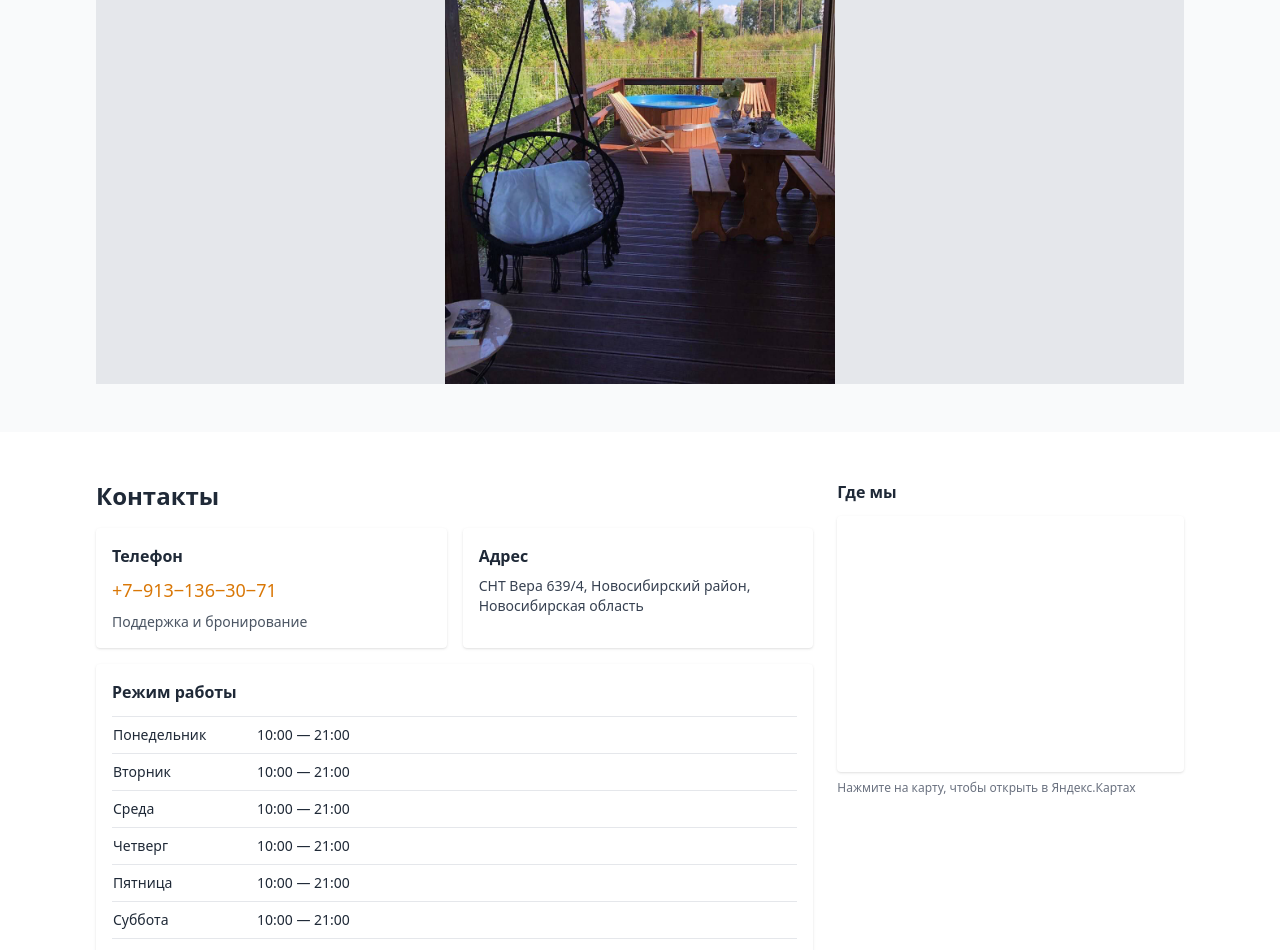
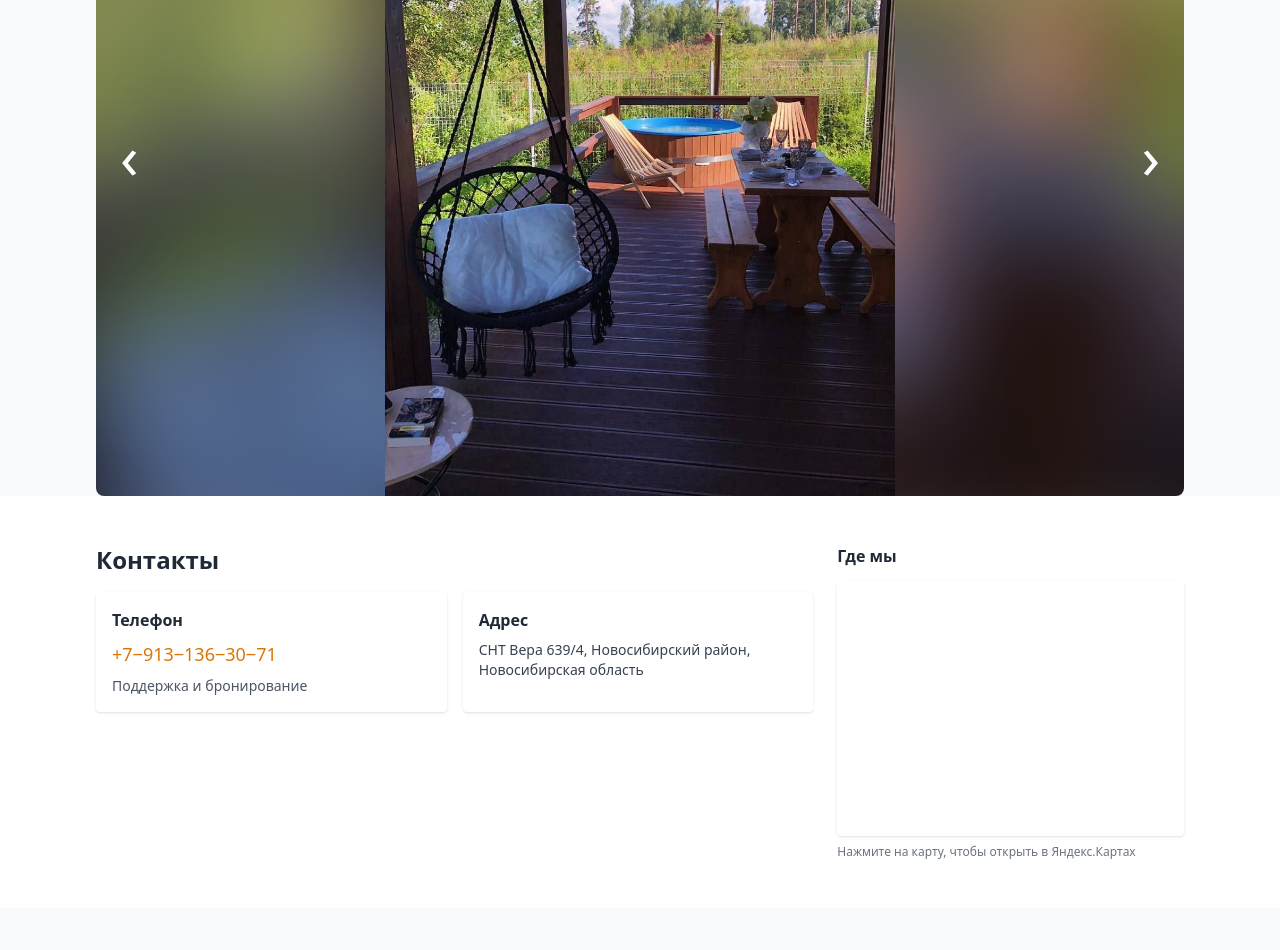
Before and after one commit to grigoryarbuzov/kedr-landing, a React (Vite) app: page / in a window 1280 px wide. Shown: the part 1040-1990 px from the top of the page. Built offline with nearby package versions, Linux system fonts and the light colour scheme.

Commit message:
фото блюр, удалил время работы, добавил стрелочки, поменял цену купели

```diff
--- a/src/App.jsx
+++ b/src/App.jsx
@@ -137,20 +137,6 @@ function Contacts({ phone, address, schedule }) {
               <h3 className="font-semibold">Адрес</h3>
               <p className="mt-2 text-sm text-gray-700">{address}</p>
             </div>
-
-            <div className="p-4 bg-white rounded shadow sm:col-span-2">
-              <h3 className="font-semibold">Режим работы</h3>
-              <table className="w-full mt-3 text-sm">
-                <tbody>
-                  {Object.entries(schedule).map(([day, hours]) => (
-                    <tr key={day} className="border-t">
-                      <td className="py-2 font-medium w-36">{day}</td>
-                      <td className="py-2">{hours}</td>
-                    </tr>
-                  ))}
-                </tbody>
-              </table>
-            </div>
           </div>
         </div>
 
@@ -244,7 +230,7 @@ export default function KedrLanding() {
     { title: "Аренда домика", desc: "Домик на 4 человека. Пятница, Суббота", price: "10000 ₽", unit: "день" },
     { title: "Аренда домика", desc: "Домик на 4 человека. Остальные дни", price: "8000 ₽", unit: "день" },
     { title: "Баня", desc: "В домике", price: "4000 ₽", unit: "дополнительная услуга" },
-    { title: "Купель", desc: "Открытая купель", price: "4000 ₽", unit: "дополнительная услуга" },
+    { title: "Купель", desc: "Открытая купель", price: "5000 ₽", unit: "дополнительная услуга" },
   ];
 
   const meta = {
--- a/src/gallery.jsx
+++ b/src/gallery.jsx
@@ -1,11 +1,11 @@
 // Gallery.jsx
-import React, { useState, useRef, useEffect } from "react";
+import React, { useRef, useEffect } from "react";
 import PropTypes from "prop-types";
 import { useKeenSlider } from "keen-slider/react";
 import "keen-slider/keen-slider.min.css";
 
 export default function Gallery({ images = [] }) {
-  const [sliderRef, slider] = useKeenSlider({
+  const [sliderRef, instanceRef] = useKeenSlider({
     loop: true,
     duration: 500,
   });
@@ -14,17 +14,16 @@ export default function Gallery({ images = [] }) {
   const autoplayDelay = 6000;
 
   useEffect(() => {
+    const slider = instanceRef.current;
     if (!slider) return;
-    function play() {
-      slider.next();
-    }
+    const play = () => slider.next();
     autoplayRef.current = setInterval(play, autoplayDelay);
     return () => clearInterval(autoplayRef.current);
-  }, [slider]);
+  }, [instanceRef, autoplayDelay]);
 
   if (!Array.isArray(images) || images.length === 0) {
     return (
-      <section id="gallery" className="py-12 bg-gray-50">
+      <section id="gallery" className="py-0 bg-gray-50">
         <div className="container mx-auto px-6 md:px-8">
           <h2 className="text-2xl font-semibold mb-6">Галерея базы "Кедр"</h2>
           <div className="rounded-lg shadow bg-gray-200 h-64 flex items-center justify-center">
@@ -36,23 +35,57 @@ export default function Gallery({ images = [] }) {
   }
 
   return (
-    <section id="gallery" className="py-12 bg-gray-50">
+    <section id="gallery" className="py-0 bg-gray-50">
       <div className="container mx-auto px-6 md:px-8">
         <h2 className="text-2xl font-semibold mb-6">Галерея базы "Кедр"</h2>
 
         <div className="relative">
-          <div ref={sliderRef} className="keen-slider">
+          <div ref={sliderRef} className="keen-slider relative">
             {images.map((src, i) => (
-              <div key={i} className="keen-slider__slide flex items-center justify-center bg-gray-200">
+              <div
+                key={i}
+                className="keen-slider__slide relative flex items-center justify-center overflow-hidden rounded-lg"
+              >
+                {/* Размытый фон */}
+                <img
+                  src={src}
+                  alt=""
+                  className="absolute inset-0 w-full h-full object-cover blur-2xl scale-125"
+                />
+
+                {/* Лёгкая вуаль для контраста */}
+                <div className="absolute inset-0 bg-black/10" />
+
+                {/* Главное изображение */}
                 <img
                   src={src}
                   alt={`Фото базы Кедр ${i + 1}`}
-                  className="w-full h-[520px] object-contain bg-gray-200"
+                  className="relative z-10 w-auto max-w-full h-[85vh] object-contain"
                   loading="lazy"
                   decoding="async"
                 />
               </div>
             ))}
+
+            {/* Стрелка влево */}
+            <button
+              type="button"
+              onClick={() => instanceRef.current?.prev()}
+              aria-label="Назад"
+              className="absolute left-6 top-1/2 -translate-y-1/2 z-20 text-white text-6xl font-light hover:text-amber-300 transition-colors duration-150"
+            >
+              ‹
+            </button>
+
+            {/* Стрелка вправо */}
+            <button
+              type="button"
+              onClick={() => instanceRef.current?.next()}
+              aria-label="Вперёд"
+              className="absolute right-6 top-1/2 -translate-y-1/2 z-20 text-white text-6xl font-light hover:text-amber-300 transition-colors duration-150"
+            >
+              ›
+            </button>
           </div>
         </div>
       </div>
```
